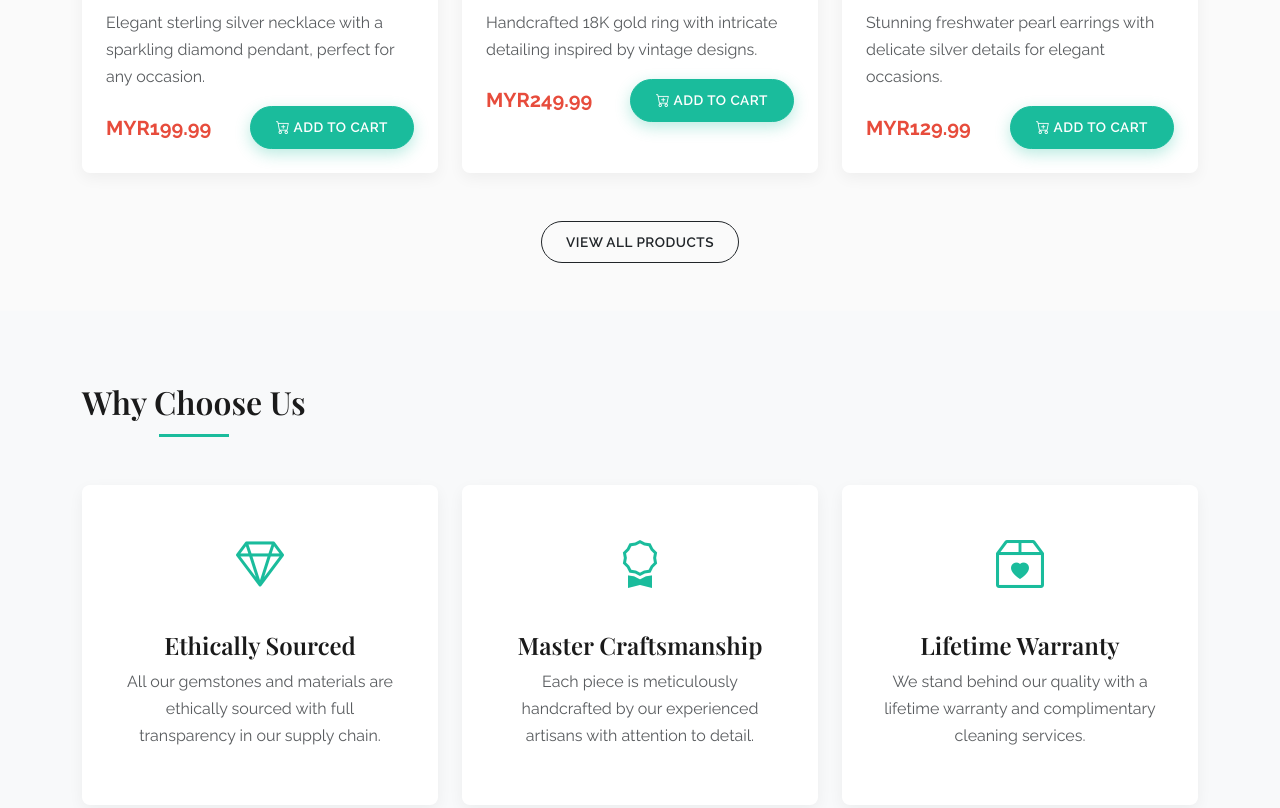
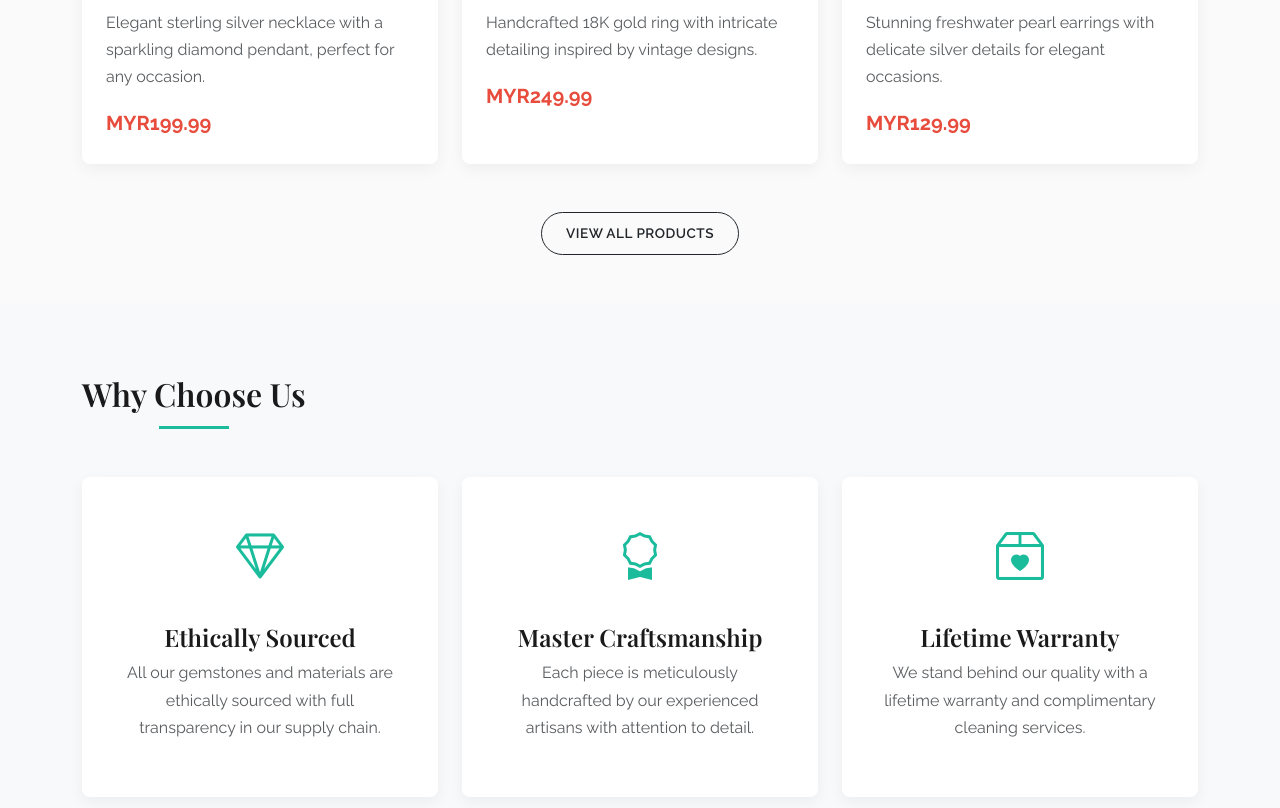
Before and after one commit to Aluzie/InterfaceDesignArcanes, a plain HTML site: page index.html in a window 1280 px wide. Shown: the part 1317-2125 px from the top of the page. Drawn offline with nearby package versions, Linux system fonts and the light colour scheme.

Commit message:
Update index.html

```diff
--- a/index.html
+++ b/index.html
@@ -116,9 +116,6 @@
                                 <p class="card-text text-muted">{{ product.description }}</p>
                                 <div class="d-flex justify-content-between align-items-center mt-3">
                                     <span class="price">MYR{{ product.price.toFixed(2) }}</span>
-                                    <button class="btn btn-sm btn-primary" @click="addToCart(product)">
-                                        <i class="bi bi-cart-plus"></i> Add to Cart
-                                    </button>
                                 </div>
                             </div>
                         </div>
```
